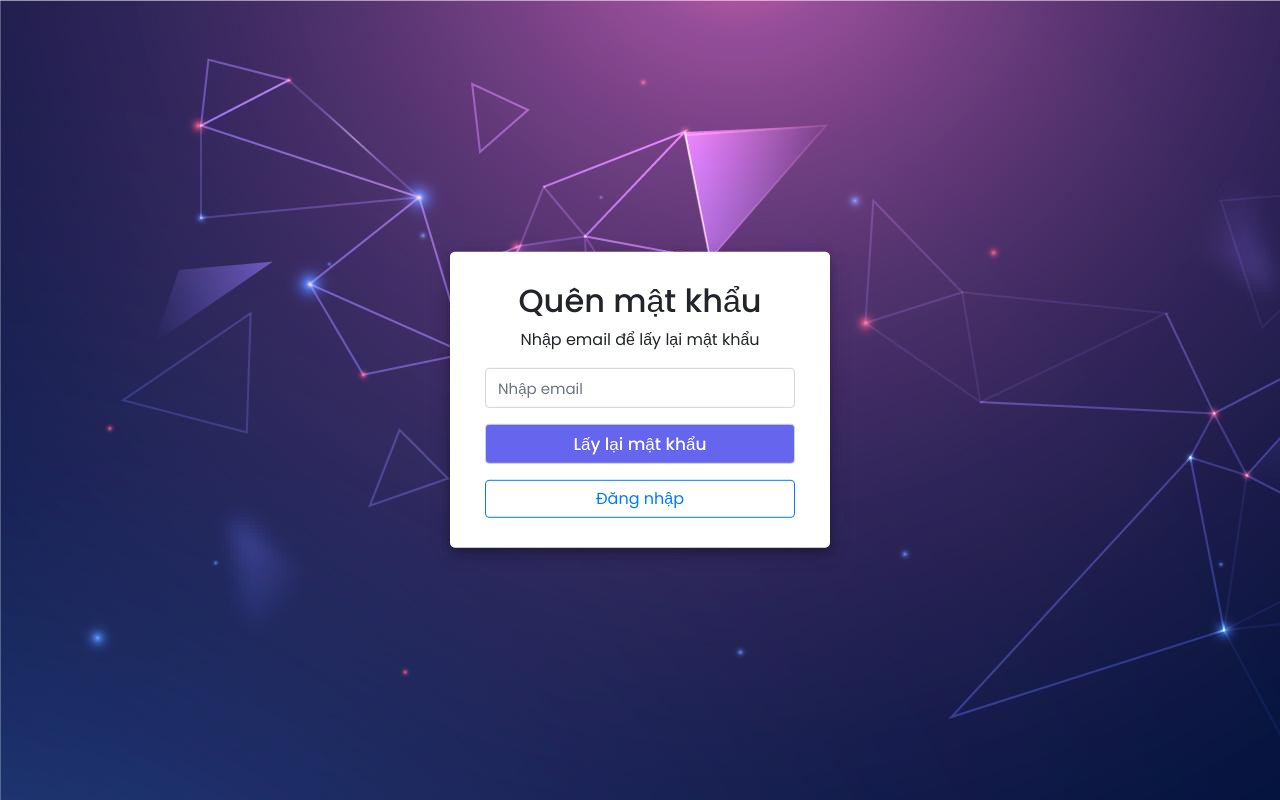
After one commit to tuyenldhust/hn_python_naitei19-infor_sharing_forum, a Django app: page /account/password_reset/ in a window 1280 px wide. The commit adds this page. Run offline with Django 4.2, Linux system fonts and the light colour scheme; some libraries are stand-ins or nearby versions.

Commit message:
Task #67380: [Guess] Lấy lại mật khẩu

```diff
--- a/account/forms.py
+++ b/account/forms.py
@@ -1,4 +1,4 @@
-from django.contrib.auth.forms import UserCreationForm
+from django.contrib.auth.forms import UserCreationForm, PasswordResetForm, SetPasswordForm
 from django import forms
 from django.contrib.auth import authenticate
 from datetime import datetime
@@ -31,3 +31,12 @@ class SignInForm(forms.Form):
                 raise forms.ValidationError(_("Tài khoản của bạn đã bị khóa trong 14 ngày!"))
 
         return self.cleaned_data
+
+class PasswordResetForm(PasswordResetForm):
+    def __init__(self, *args, **kwargs):
+        super(PasswordResetForm, self).__init__(*args, **kwargs)
+
+class SetPasswordForm(SetPasswordForm):
+    class Meta:
+        model = CustomUser
+        fields = ['new_password1', 'new_password2']
--- /dev/null
+++ b/account/templates/account/password_reset.html
@@ -0,0 +1,27 @@
+{% extends 'account/base.html' %}
+
+{% load i18n %}
+
+{% block title %}{% trans 'Reset Password' %}{% endblock %}
+
+{% block content %}
+<div class="row">
+    <div class="col-md-4 offset-md-4 form">
+        <form method="POST" autocomplete="">
+            {% csrf_token %}
+            <h2 class="text-center">{% trans 'Quên mật khẩu' %}</h2>
+            <p class="text-center">{% trans 'Nhập email để lấy lại mật khẩu' %}</p>
+
+            <div class="form-group">
+                <input class="form-control" type="email" name="email" placeholder="{% trans 'Nhập email' %}" required value="">
+            </div>
+            <div class="form-group">
+                <input class="form-control button" type="submit" name="check-email" value="{% trans 'Lấy lại mật khẩu' %}">
+            </div>
+        </form>
+        <input type="button" class="form-control btn btn-outline-primary" value="{% trans 'Đăng nhập' %}" onclick="location.href='{% url 'signin' %}'">
+    </div>
+</div>
+
+{% include 'account/notify_script.html' %}
+{% endblock %}
--- a/account/templates/account/signin.html
+++ b/account/templates/account/signin.html
@@ -17,7 +17,7 @@
             <div class="form-group">
                 <input class="form-control" type="password" name="password" placeholder="{% trans 'Mật khẩu' %}" required>
             </div>
-            <div class="link forget-pass text-left"><a href="#">{% trans 'Quên mật khẩu?' %}</a></div>
+            <div class="link forget-pass text-left"><a href="{% url 'password_reset' %}">{% trans 'Quên mật khẩu?' %}</a></div>
             <div class="form-group">
                 <input class="form-control button" type="submit" name="login" value="{% trans 'Đăng nhập' %}">
             </div>
--- a/account/urls.py
+++ b/account/urls.py
@@ -8,4 +8,6 @@ urlpatterns = [
     path('signin/', views.signin, name='signin'),
     path('signout/', views.signout, name='signout'),
     path('activate/<uidb64>/<token>/', views.activate, name='activate'),
+    path('password_reset/', views.password_reset_request, name='password_reset'),
+    path('reset/<uidb64>/<token>', views.passwordResetConfirm, name='password_reset_confirm'),
 ] + static(settings.MEDIA_URL, document_root=settings.MEDIA_ROOT)
--- a/account/views.py
+++ b/account/views.py
@@ -1,5 +1,5 @@
 from django.shortcuts import render
-from .forms import SignUpForm, SignInForm
+from .forms import SignUpForm, SignInForm, PasswordResetForm, SetPasswordForm
 from django.shortcuts import redirect
 from django.contrib.auth import login, authenticate, logout
 from django.contrib import messages
@@ -10,8 +10,8 @@ from django.utils.http import urlsafe_base64_encode, urlsafe_base64_decode
 from django.utils.encoding import force_bytes, force_str
 from django.core.mail import EmailMessage
 from django.contrib.auth import get_user_model
+from django.db.models.query_utils import Q
 import re
-
 from .tokens import account_activation_token
 
 # clean all html tags in message
@@ -95,3 +95,65 @@ def signout(request):
     else:
         messages.info(request, _('Bạn chưa đăng nhập!'))
     return redirect('home')
+
+def password_reset_request(request):
+    if request.user.is_authenticated:
+        messages.warning(request, 'Bạn đang đăng nhập!!!')
+        return redirect('home')
+
+    if request.method == 'POST':
+        form = PasswordResetForm(request.POST)
+        if form.is_valid():
+            user_email = form.cleaned_data['email']
+            associated_user = get_user_model().objects.filter(Q(email=user_email)).first()
+            if associated_user:
+                subject = "Đặt lại mật khẩu"
+                message = render_to_string("account/template_reset_password.html", {
+                    'user': associated_user,
+                    'domain': get_current_site(request).domain,
+                    'uid': urlsafe_base64_encode(force_bytes(associated_user.pk)),
+                    'token': account_activation_token.make_token(associated_user),
+                    "protocol": 'https' if request.is_secure() else 'http'
+                })
+                email = EmailMessage(subject, message, to=[associated_user.email])
+                if email.send():
+                    messages.success(request, "Chúng tôi đã gửi email để reset mật khẩu của bạn")
+                else:
+                    messages.error(request, "Đã có lỗi xảy ra trong quá trình gửi mail. Vui lòng thử lại sau.")
+                return redirect("home")
+            else:
+                messages.error(request, "Không có tài khoản nào được liên kết với email này")
+        else:
+            for error in list(form.errors.values()):
+                messages.error(request, clean_message(error))
+    else:
+        form = PasswordResetForm()
+
+    return render(request=request, template_name="account/password_reset.html", context={"form":form})
+
+def passwordResetConfirm(request, uidb64, token):
+    User = get_user_model()
+    try:
+        uid = force_str(urlsafe_base64_decode(uidb64))
+        user = User.objects.get(pk=uid)
+    except:
+        user = None
+
+    if user is not None and account_activation_token.check_token(user, token):
+        if request.method == 'POST':
+            form = SetPasswordForm(user, request.POST)
+            if form.is_valid():
+                form.save()
+                messages.success(request, "Đặt lại mật khẩu thành công. Bạn có thể đăng nhập bằng mật khẩu mới.")
+                return redirect('signin')
+            else:
+                for error in list(form.errors.values()):
+                    messages.error(request, clean_message(error))
+        else:
+            form = SetPasswordForm(user)
+            return render(request, 'account/password_reset_confirm.html', {'form': form})
+    else:
+        messages.error(request, "Liên kết đặt lại mật khẩu không hợp lệ hoặc đã hết hạn!")
+
+    messages.error(request, 'Đã có lỗi xảy ra trong quá trình đặt lại mật khẩu. Vui lòng thử lại sau.')
+    return redirect("home")
```
Also changed, not shown: account/templates/account/password_reset_confirm.html (added, +31 -0 lines), account/templates/account/template_reset_password.html (added, +15 -0 lines).
